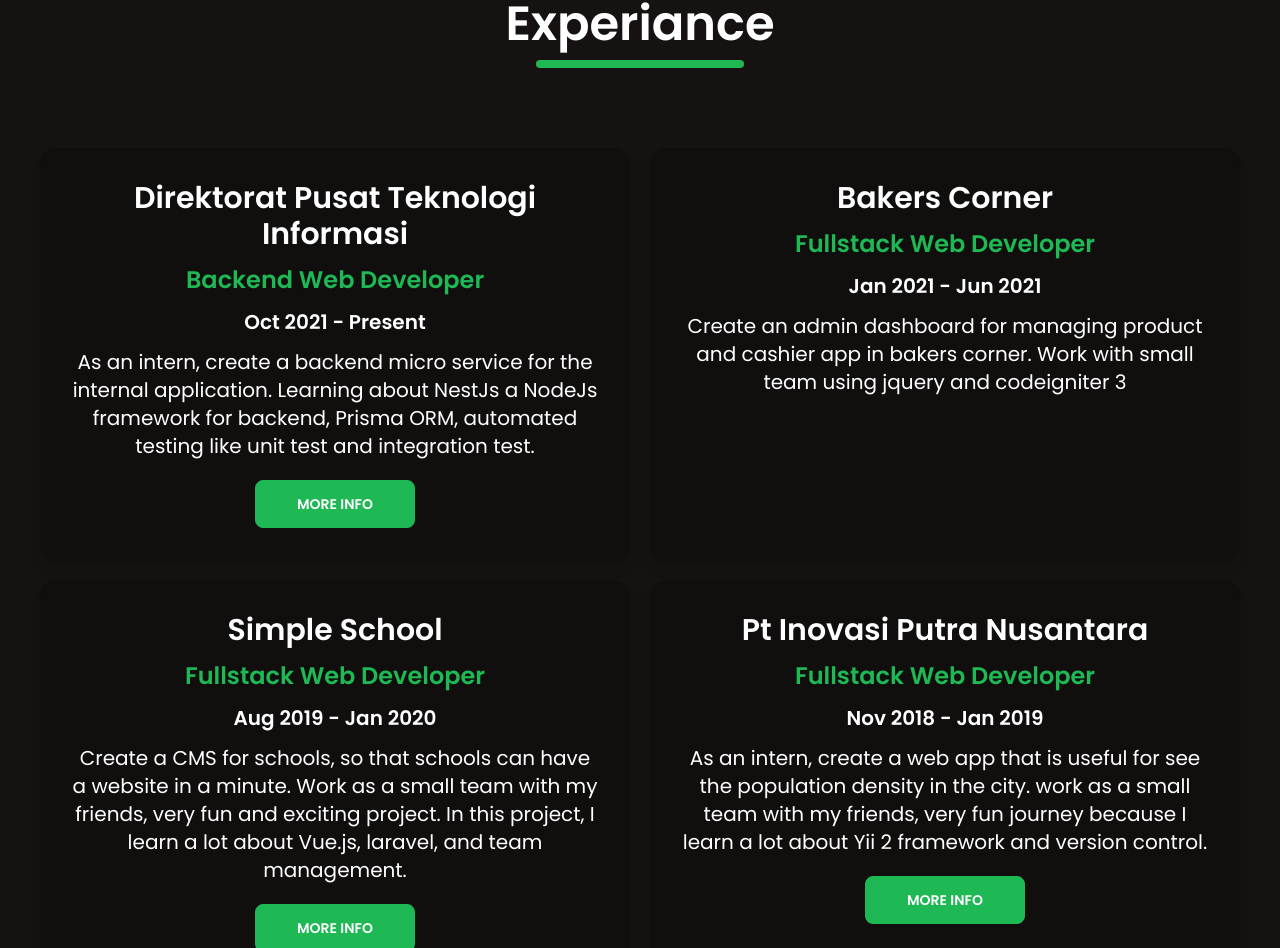
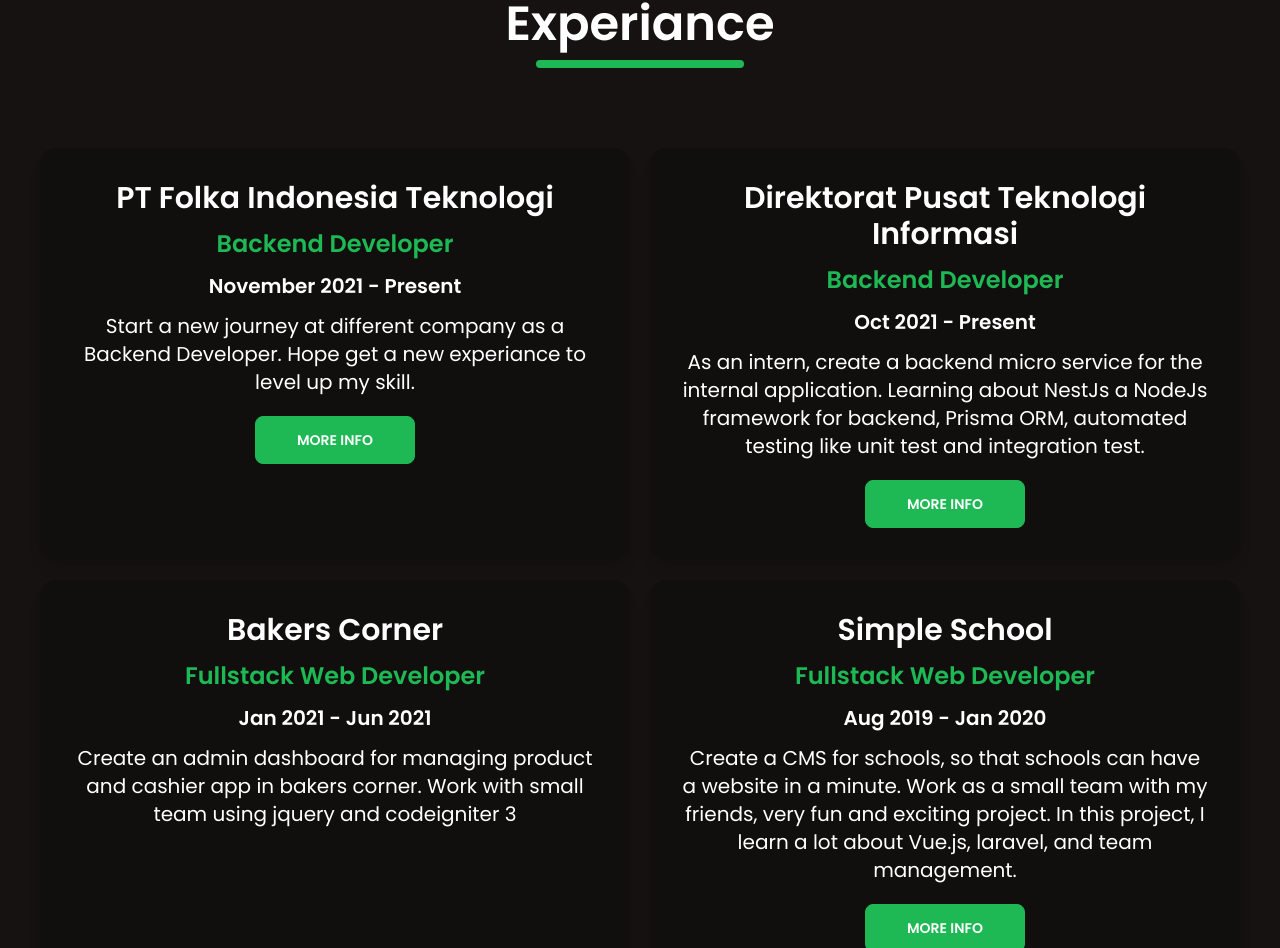
Before and after one commit to Lucky7Tb/Lucky7Tb.github.io, a Vue app: page / in a window 1280 px wide. Shown: the part 1247-2195 px from the top of the page. Built offline with nearby package versions, Linux system fonts and the light colour scheme.

Commit message:
update project and experiance

```diff
--- a/src/components/Experiance.vue
+++ b/src/components/Experiance.vue
@@ -30,6 +30,56 @@
 						>
 							<div class="card-body">
 								<h2 class="card-title font-bold text-3xl text-center">
+									PT Folka Indonesia Teknologi
+								</h2>
+								<h3
+									class="
+										card-title
+										font-semibold
+										text-2xl text-center text-primary
+									"
+								>
+									Backend Developer
+								</h3>
+								<h4
+									class="
+										card-title
+										text-center
+									"
+								>November 2021 - Present</h4>
+								<p class="text-center text-xl text-light">
+									Start a new journey at different company as a Backend Developer. Hope get a new experiance to level up my skill.
+								</p>
+								<a
+									href="https://folkatech.com/"
+									target="_blank"
+									rel="nooppener"
+									class="
+										btn btn-primary
+										rounded-lg
+										mt-5
+										w-full
+										sm:w-40 sm:mx-auto
+									"
+									>More info</a
+								>
+							</div>
+						</div>
+						<div
+							class="
+								card
+								bg-base-200
+								shadow-lg
+								sm:full
+								transition
+								duration-300
+								ease-in-out
+								transform
+								hover:scale-110
+							"
+						>
+							<div class="card-body">
+								<h2 class="card-title font-bold text-3xl text-center">
 									Direktorat Pusat Teknologi Informasi
 								</h2>
 								<h3
@@ -39,7 +89,7 @@
 										text-2xl text-center text-primary
 									"
 								>
-									Backend Web Developer
+									Backend Developer
 								</h3>
 								<h4
 									class="
@@ -204,7 +254,6 @@
 								>
 							</div>
 						</div>
-
 					</div>
 				</div>
 			</div>
```
Also changed, not shown: src/assets/img/project/goru_mobile.webp, 1 other file (tests, documents, lock files or other folders).
